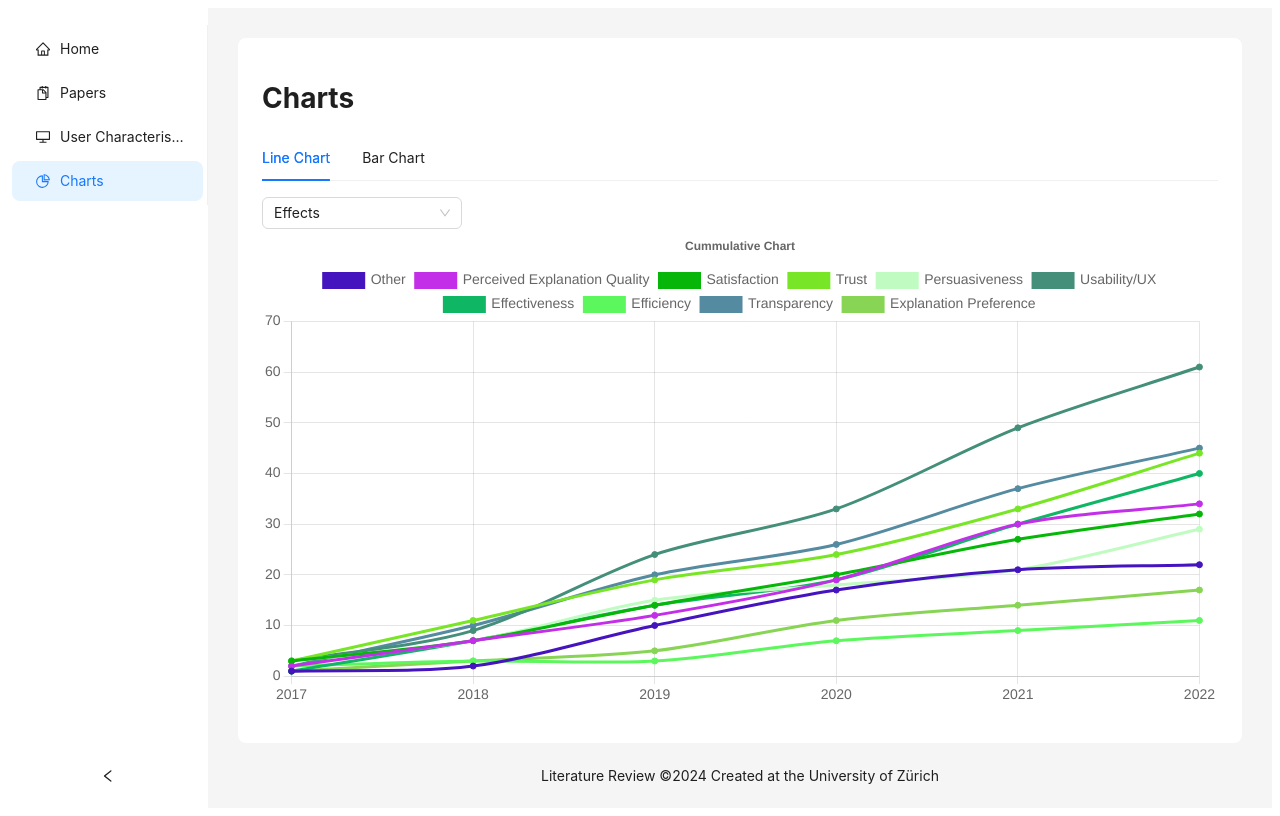
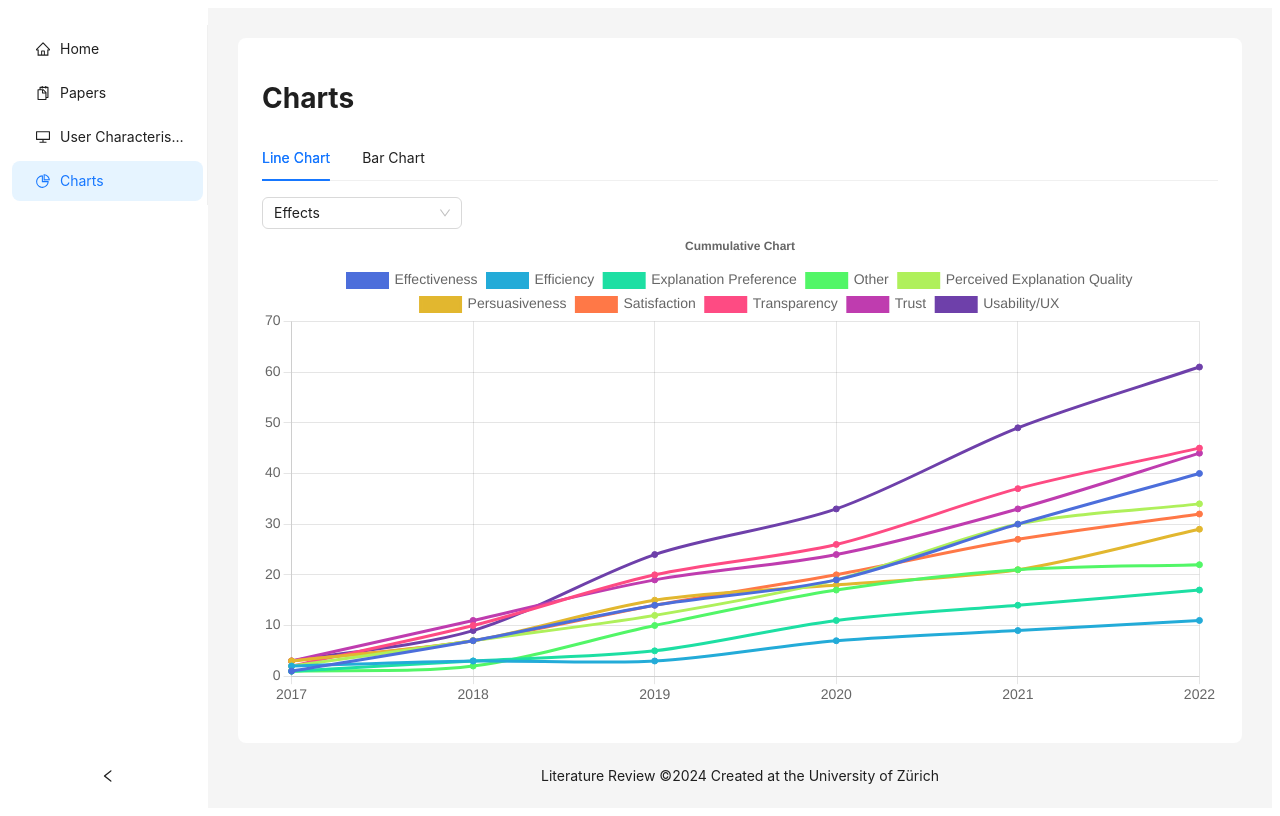
Before and after one commit to kathriwa/interactive-survey-visualization, a React (Vite) app: page /interactive-survey-visualization/charts in a window 1280 px wide. Built offline with nearby package versions, Linux system fonts and the light colour scheme.

Commit message:
Sort legend and add color scheme

```diff
--- a/src/charts/LineChart.tsx
+++ b/src/charts/LineChart.tsx
@@ -2,6 +2,7 @@ import { Line } from 'react-chartjs-2';
 import { Chart as ChartJS, CategoryScale, LinearScale, PointElement, LineElement, Title, Tooltip, Legend } from 'chart.js';
 import { SetStateAction, useEffect, useState } from 'react';
 import { Select } from 'antd';
+import { interpolateRainbow } from 'd3-scale-chromatic';
 
 ChartJS.register(CategoryScale, LinearScale, PointElement, LineElement, Title, Tooltip, Legend);
 
@@ -28,21 +29,40 @@ interface ChartData {
   tension: number;
 }
 
+function interpolateColors(dataLength: number, colorScale: any) {
+  var intervalSize = 1 / dataLength;
+  var colorArray = [];
+
+  for (var i = 0; i < dataLength; i++) {
+    colorArray.push(colorScale((i * intervalSize)));
+  }
+
+  return colorArray;
+}
+
 const generateChartData = (papers: DataType[], selectedOption: string) => {
   const years = [2017, 2018, 2019, 2020, 2021, 2022];
   const tension = 0.3;
   let data:Array<ChartData> = [];
 
+  const colorScheme = interpolateRainbow
+
   if (selectedOption === 'domain') {
     const categories = Array.from(new Set(papers.map((paper: { domain: any; }) => paper.domain)));
     const filtered = categories.filter(domain => domain !== '');
 
-    data = filtered.map(domain => {
+    // Remove domain with only one paper
+    const filtered2 = filtered.filter(domain => !['App', 'Book', 'Driving', 'Job', 'News', 'Programming', 'Video Tag'].includes(domain));
+    const sorted = filtered2.sort();
+
+    const colors = interpolateColors(sorted.length, colorScheme);
+
+    data = sorted.map(domain => {
       const domainData = years.map(year => {
         return papers.filter(paper => paper.domain === domain && paper.year <= year).length;
       });
 
-      const line_color = `rgba(${Math.floor(Math.random() * 255)}, ${Math.floor(Math.random() * 255)}, ${Math.floor(Math.random() * 255)}, 1)`;
+      const line_color = colors.pop();
 
       return {
         label: domain,
@@ -57,13 +77,16 @@ const generateChartData = (papers: DataType[], selectedOption: string) => {
   else if (selectedOption === 'effects') {
     const categories = Array.from(new Set(papers.flatMap((item) => item.effects)))
     const filtered = categories.filter(effect => effect);
+    const sorted = filtered.sort();
 
-    data = filtered.map(category => {
+    const colors = interpolateColors(sorted.length, colorScheme);
+
+    data = sorted.map(category => {
       const categoryData = years.map((year) => {
         return papers.filter((item) => item.year <= year && (item.effects ? item.effects.includes(category) : false)).length
       });
 
-      const line_color = `rgba(${Math.floor(Math.random() * 255)}, ${Math.floor(Math.random() * 255)}, ${Math.floor(Math.random() * 255)}, 1)`;
+      const line_color = colors.pop();
 
       return {
         label: category,
@@ -78,13 +101,16 @@ const generateChartData = (papers: DataType[], selectedOption: string) => {
   else if (selectedOption === 'modalities') {
     const categories = Array.from(new Set(papers.flatMap((item) => item.modalities)))
     const filtered = categories.filter(effect => effect);
+    const sorted = filtered.sort();
 
-    data = filtered.map(category => {
+    const colors = interpolateColors(sorted.length, colorScheme);
+
+    data = sorted.map(category => {
       const categoryData = years.map((year) => {
         return papers.filter((item) => item.year <= year && (item.modalities ? item.modalities.includes(category) : false)).length
       });
 
-      const line_color = `rgba(${Math.floor(Math.random() * 255)}, ${Math.floor(Math.random() * 255)}, ${Math.floor(Math.random() * 255)}, 1)`;
+      const line_color = colors.pop();
 
       return {
         label: category,
@@ -99,13 +125,16 @@ const generateChartData = (papers: DataType[], selectedOption: string) => {
   else if (selectedOption === 'explainabilityType') {
     const categories = Array.from(new Set(papers.flatMap((item) => item.explainabilityType)))
     const filtered = categories.filter(effect => effect);
+    const sorted = filtered.sort();
 
-    data = filtered.map(category => {
+    const colors = interpolateColors(sorted.length, colorScheme);
+
+    data = sorted.map(category => {
       const categoryData = years.map((year) => {
         return papers.filter((item) => item.year <= year && (item.explainabilityType ? item.explainabilityType.includes(category) : false)).length
       });
 
-      const line_color = `rgba(${Math.floor(Math.random() * 255)}, ${Math.floor(Math.random() * 255)}, ${Math.floor(Math.random() * 255)}, 1)`;
+      const line_color = colors.pop();
 
       return {
         label: category,
@@ -120,13 +149,16 @@ const generateChartData = (papers: DataType[], selectedOption: string) => {
   else if (selectedOption === 'recommenderType') {
     const categories = Array.from(new Set(papers.flatMap((item) => item.recommenderType)))
     const filtered = categories.filter(effect => effect);
+    const sorted = filtered.sort();
 
-    data = filtered.map(category => {
+    const colors = interpolateColors(sorted.length, colorScheme);
+
+    data = sorted.map(category => {
       const categoryData = years.map((year) => {
         return papers.filter((item) => item.year <= year && (item.recommenderType ? item.recommenderType.includes(category) : false)).length
       });
 
-      const line_color = `rgba(${Math.floor(Math.random() * 255)}, ${Math.floor(Math.random() * 255)}, ${Math.floor(Math.random() * 255)}, 1)`;
+      const line_color = colors.pop();
 
       return {
         label: category,
@@ -171,7 +203,7 @@ const LineChart = () => {
       legend: {
         labels: {
           font: {
-            size: 14 // Increase the font size here
+            size: 14
           }
         }
       }
```
